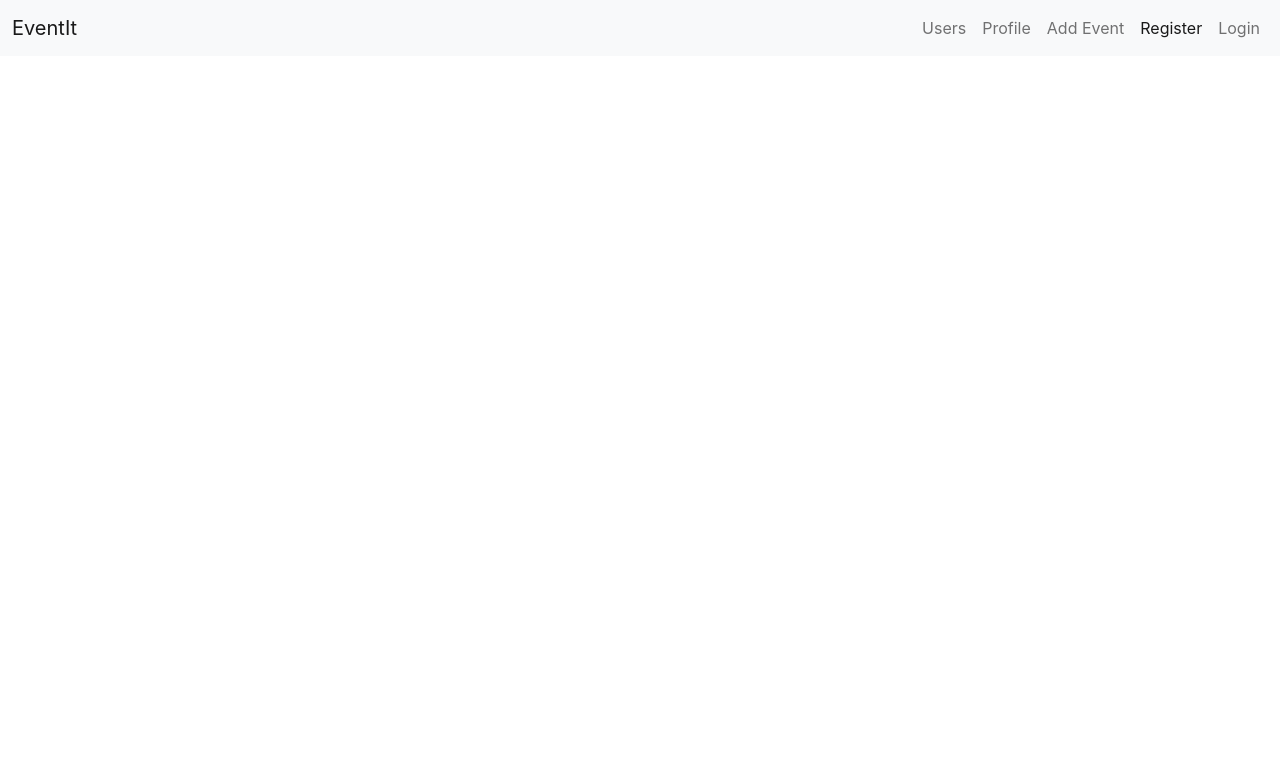
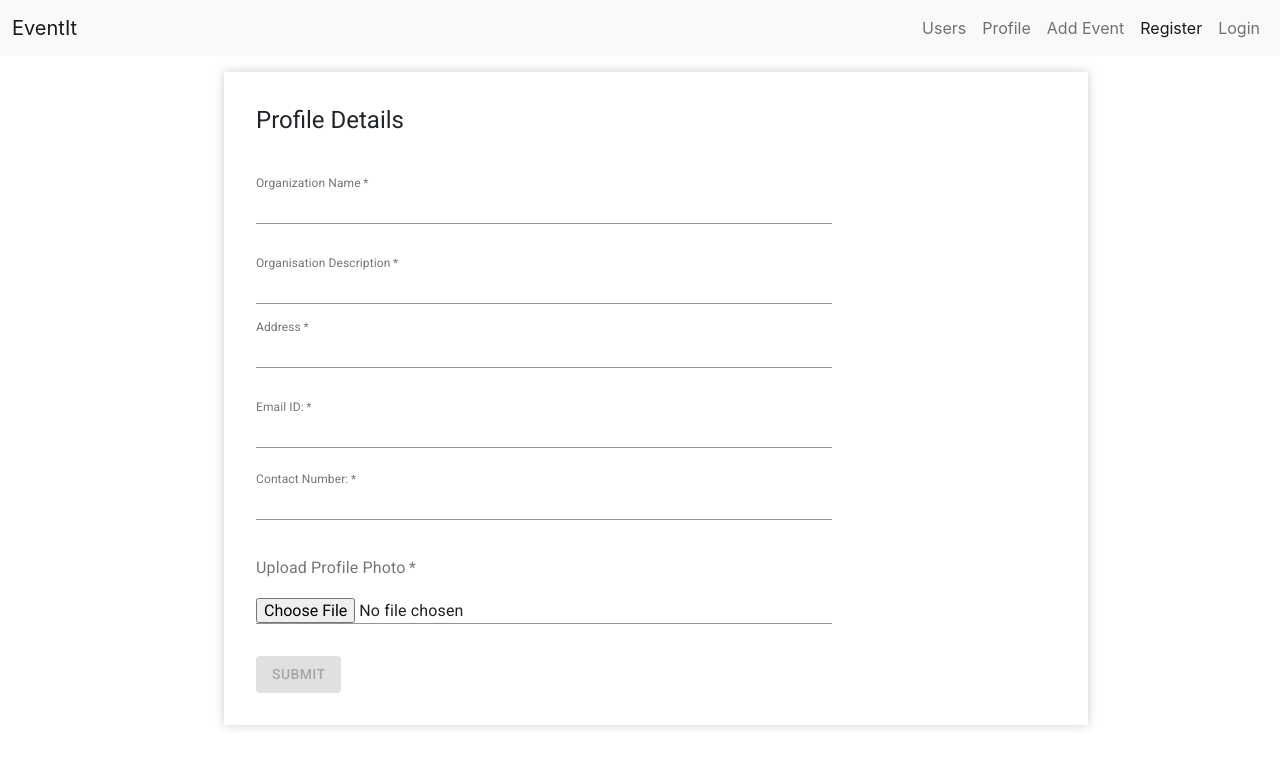
Before and after one commit to ch-neha/wmn, a React (Create React App) app: page /Register in a window 1280 px wide. Shown: the top 768 px of the page. Built offline with nearby package versions, Linux system fonts and the light colour scheme.

Commit message:
register

```diff
--- a/src/components/Register.js
+++ b/src/components/Register.js
@@ -1,7 +1,185 @@
+import React, { useState, useEffect, useRef } from 'react';
+import Box from "@mui/material/Box";
+import Typography from "@mui/material/Typography";
+import Container from "@mui/material/Container";
+import {
+  TextField,
+  Button,
+  FormControl,
+  FormLabel,
+  Input,
+} from "@material-ui/core";
+
 export default function Register() {
+
+    const [orgDesc,setOrgDesc] = useState('');
+    const [orgName, setOrgName] = useState('');
+    const [orgLocation, setOrgLocation] = useState('');
+    const [profilePhoto, setProfilePhoto] = useState(null);
+    const [isSubmitted, setIsSubmitted] = useState(false);
+    const [eventObj, setEventObj] = useState(['']);
+    const [email, setEmail] = useState('');
+    const [phoneNo, setPhoneNo] = useState('');
+
+    const handleSubmit = (e) => {
+        e.preventDefault();
+
+        //use the values for apis
+        // console.log(eventTitle);
+        // console.log(orgName);
+        // console.log(eventStartDate);
+        // console.log(eventEndDate);
+        // console.log(eventLocation);
+        // console.log(eventDescription);
+        // console.log(eventLink);
+        // console.log(eventPoster);
+
+        // Reset the form fields after submission
+
+        const object = [orgName, orgDesc , orgLocation, phoneNo, email, profilePhoto];
+        console.log(object);
+
+        setEventObj(object);
+        console.log(eventObj);
+
+        // setOrgDesc('');
+        // setOrgName('');
+        // setOrgLocation('');
+        // setEmail('');
+        // setPhoneNo('');
+        // setProfilePhoto(null);
+        // setIsSubmitted(false);
+        // setEventObj(null);
+
+        // document.getElementById("regform").reset();
+
+        //alert message to display successful submission
+        setIsSubmitted(true);
+        setTimeout(()=>{
+            setIsSubmitted(false)
+        }, 2000);
+
+        console.log(eventObj);
+
+        console.log("setIsSubmitted");
+    }
+
+    useEffect(()=>{
+
+
+    },eventObj)
+
     return (
         <div>
+            <Container sx={{ width: "200" }}>
+      <Box
+        sx={{
+        width: "75%",
+        display: "flex",
+        flexDirection: "column",
+        boxShadow: "0px 0px 10px rgba(0, 0, 0, 0.2)",
+        margin: "1rem",
+        marginLeft: "10rem",
+        backgroundColor: "#ffffff",
+        padding: "2rem",
+        paddingRight: "16rem"
+        }}
 
+      >
+        <Typography component="h1" variant="h5">
+          Profile Details
+        </Typography>
+        <Box component="form" id='regform' noValidate onSubmit={handleSubmit}>
+
+          <br/>
+          <TextField
+            label="Organization Name"
+            type="text"
+            value={orgName}
+            onChange={(e) => setOrgName(e.target.value)}
+            InputLabelProps={{
+                shrink: true
+            }}
+            margin="normal"
+            fullWidth
+            required
+          />
+          <br/><br/>
+          <TextField
+            label="Organisation Description"
+            type="text"
+            value={orgDesc}
+            onChange={(e) => setOrgDesc(e.target.value)}
+            fullWidth
+            InputLabelProps={{
+                shrink: true
+            }}
+            required
+          />
+          <TextField
+            label="Address"
+            type="text"
+            value={orgLocation}
+            onChange={(e) => setOrgLocation(e.target.value)}
+            InputLabelProps={{
+                shrink: true
+            }}
+            margin="normal"
+            fullWidth
+            required
+          />
+          <br/><br/>
+          <TextField
+            label="Email ID:"
+            type="text"
+            value={email}
+            onChange={(e) => setEmail(e.target.value)}
+            fullWidth
+            InputLabelProps={{
+                shrink: true
+            }}
+            required
+          />
+          <br/><br/>
+
+          <TextField
+            label="Contact Number:"
+            type="number"
+            value={phoneNo}
+            onChange={(e) => setPhoneNo(e.target.value)}
+            fullWidth
+            InputLabelProps={{
+                shrink: true
+            }}
+            required
+          />
+          <br/><br/>
+          <FormControl margin="normal" fullWidth>
+           <FormLabel required>Upload Profile Photo</FormLabel>
+            <Input
+               type="file"
+               required
+               value={profilePhoto}
+               onChange={(e) => setProfilePhoto(e.target.value)}
+               />
+          </FormControl>
+
+          <div className='mt-2'>
+            {isSubmitted && (
+                <div className="alert alert-success mt-3" role="alert">
+                Event submitted successfully!
+                </div>
+            )}
+        </div>
+          <Button type="submit" variant="contained" color="primary" className='mt-3'
+            disabled={!orgDesc || !orgName || !phoneNo || !email || !orgLocation || !profilePhoto }
+            >
+            Submit
+          </Button>
+
+        </Box>
+      </Box>
+    </Container>
         </div>
     );
 }
--- a/src/components/Users.js
+++ b/src/components/Users.js
@@ -1,38 +1,67 @@
-import React from "react";
-import WhatsAppIcon from '@mui/icons-material/WhatsApp';
-import TwitterIcon from '@mui/icons-material/Twitter';
-import InstagramIcon from '@mui/icons-material/Instagram';
-import IconButton from "@mui/material/IconButton";
-import FacebookRoundedIcon from '@mui/icons-material/FacebookRounded';
+import React, { useState } from "react";
 
 function Users() {
+
+    const [users, setusers] = useState([
+        {
+            'imgurl': 'https://turinghut.org/static/9384c958bbd95db9f010ee70a3bdaee1/30cdc/turinghut_logo.png',
+            'name':'Turing Hut',
+            'desc':'Lorem ipsum, dolor sit amet consectetur adipisicing elit. Ipsam exobcaecati molestiaesequi magni odit sapiente autem ea doloremque natusaliquid dolor cupiditate inventore corrupti nam?',
+            'phone':'+919872362435',
+            'email':'turinghut@gmail.com'
+        },
+        {
+            'imgurl':'https://upload.wikimedia.org/wikipedia/commons/thumb/8/8e/Association_for_Computing_Machinery_%28ACM%29_logo.svg/1200px-Association_for_Computing_Machinery_%28ACM%29_logo.svg.png',
+            'name':'CSI',
+            'desc':'Lorem ipsum, dolor sit amet consectetur adipisicing elit. Ipsam exobcaecati molestiaesequi magni odit sapiente autem ea doloremque natusaliquid dolor cupiditate inventore corrupti nam?',
+            'phone':'+919872362435',
+            'email':'csiindia@gmail.com'
+        },
+        {
+            'imgurl':'https://encrypted-tbn0.gstatic.com/images?q=tbn:ANd9GcQj92UzpcNh8gvuPWNapxP6wdjXQ5Xm4NuDVI22E7s&s',
+            'name':'EDCell',
+            'desc':'Lorem ipsum, dolor sit amet consectetur adipisicing elit. Ipsam exobcaecati molestiaesequi magni odit sapiente autem ea doloremque natusaliquid dolor cupiditate inventore corrupti nam?',
+            'phone':'+919872362435',
+            'email':'ecell@gmail.com'
+        },
+        {
+            'imgurl':'https://upload.wikimedia.org/wikipedia/commons/thumb/8/8e/Association_for_Computing_Machinery_%28ACM%29_logo.svg/1200px-Association_for_Computing_Machinery_%28ACM%29_logo.svg.pngp',
+            'name':'ACM',
+            'desc':'Lorem ipsum, dolor sit amet consectetur adipisicing elit. Ipsam exobcaecati molestiaesequi magni odit sapiente autem ea doloremque natusaliquid dolor cupiditate inventore corrupti nam?',
+            'phone':'+919872362435',
+            'email':'acm@gmail.com'
+        },
+    ]);
+
     return (
         <div className="container">
 
-            <div className="card mt-5 mb-3 w-4 shadow">
+            {
+
+                users.map((ele) => <div className="card mt-5 mb-3 shadow">
                 <div className="card-body">
                     <div className="row">
                         <div className="col-3">
-                            <img src="https://mdbcdn.b-cdn.net/img/new/avatars/1.webp"
+                            <img src={ele.imgurl}
                                 className="card-img rounded-circle shadow-4-strong" width="40px" alt=""></img>
                         </div>
                         <div className="col-9">
-                            <div className="display-6">Alan</div>
-                            <p className="card-text pt-2">Lorem ipsum, dolor sit amet consectetur adipisicing elit. Ipsam,
-                                ex
-                                obcaecati molestiae
-                                sequi magni odit sapiente autem ea doloremque natus
-                                aliquid dolor cupiditate inventore corrupti nam?</p>
+                            <div className="display-6">{ele.name}</div>
+                            <p className="card-text pt-2">{ele.desc}</p>
                             <br></br>
-                            <p>Contact No: +9112345688</p>
-                            <p>Email Address: test@gmail.com</p>
+                            <p>Contact No: {ele.phone}</p>
+                            <p>Email Address: {ele.email}</p>
                             <div className="row">
-                            <div><i className="fa fa-spinner fa-spin">no spinner but why</i></div>
+
                             </div>
                         </div>
                     </div>
                 </div>
-            </div>
+            </div>)
+
+            }
+
+
 
         </div>
     )
```
